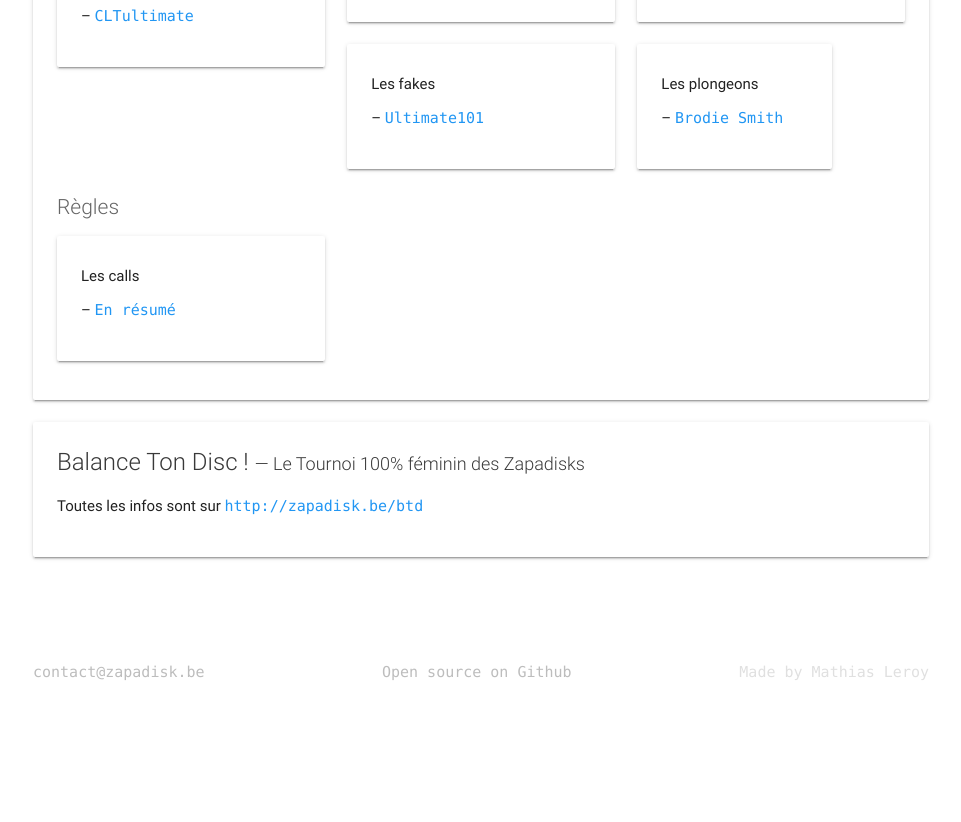
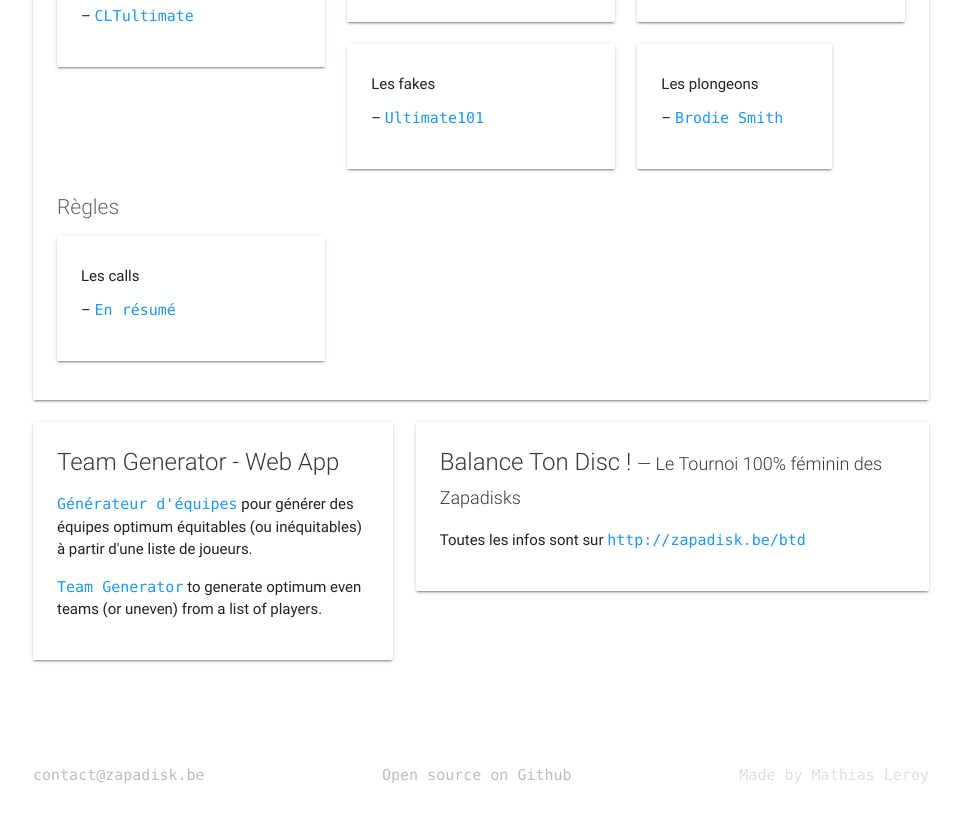
Before and after one commit to mathiasleroy/zapadisk.be, a Jekyll site: the page built from index.html, in a window 1280 px wide and 900 px high, scrolled down 2681 px. Shown: the top 822 px of the window, without its empty margins (159-1120 px from the left). Built offline with Jekyll 4.4.1, drawn with Linux system fonts in a browser that asks for light colours; before the commit the page ends 3478 px from its top, so only the background shows below that.

Commit message:
team generator link

```diff
--- a/docs/sitemap.xml
+++ b/docs/sitemap.xml
@@ -1 +1 @@
-<?xml version="1.0" encoding="UTF-8"?> <urlset xmlns="http://www.sitemaps.org/schemas/sitemap/0.9" xmlns:xsi="http://www.w3.org/2001/XMLSchema-instance" xsi:schemaLocation="http://www.sitemaps.org/schemas/sitemap/0.9 http://www.sitemaps.org/schemas/sitemap/0.9/sitemap.xsd"> <url> <loc>http://zapadisk.be/</loc> <lastmod>2018-02-09T14:51:03+00:00</lastmod> <priority>1.00</priority> </url> <url> <loc>http://zapadisk.be/btd/</loc> <lastmod>2018-02-09T14:51:03+00:00</lastmod> <priority>0.80</priority> </url> <url> <loc>http://zapadisk.be/team-generator.html</loc> <lastmod>2018-02-09T14:51:03+00:00</lastmod> <priority>0.70</priority> </url> <url> <loc>http://zapadisk.be/index.html</loc> <lastmod>2018-02-09T14:51:03+00:00</lastmod> <priority>0.64</priority> </url> </urlset>
+<?xml version="1.0" encoding="UTF-8"?> <urlset xmlns="http://www.sitemaps.org/schemas/sitemap/0.9" xmlns:xsi="http://www.w3.org/2001/XMLSchema-instance" xsi:schemaLocation="http://www.sitemaps.org/schemas/sitemap/0.9 http://www.sitemaps.org/schemas/sitemap/0.9/sitemap.xsd"> <url> <loc>http://zapadisk.be/</loc> <lastmod>2018-08-06T14:00:00+00:00</lastmod> <priority>1.00</priority> </url> <url> <loc>http://zapadisk.be/btd/</loc> <lastmod>2018-02-09T14:51:03+00:00</lastmod> <priority>0.80</priority> </url> <url> <loc>http://zapadisk.be/team-generator.html</loc> <lastmod>2018-02-09T14:51:03+00:00</lastmod> <priority>0.80</priority> </url> <url> <loc>http://zapadisk.be/index.html</loc> <lastmod>2018-08-06T14:00:00+00:00</lastmod> <priority>0.7</priority> </url> </urlset>
--- a/index.html
+++ b/index.html
@@ -500,7 +500,23 @@ custom_js:
 				</div>
 			</div> <!-- / apprendre -->
 
-			<div class="col s12 l12">
+			<div class="col s12 l5">
+				<div class="card">
+					<div class="card-content">
+						<span class="card-title">
+							Team Generator - Web App
+						</span>
+						<p class="monospace-fon">
+							<a href="team-generator.html">Générateur d'équipes</a> pour générer des équipes optimum équitables (ou inéquitables) à partir d'une liste de joueurs.
+						</p>
+						<p class="monospace-fon">
+							<a href="team-generator.html">Team Generator</a> to generate optimum even teams (or uneven) from a list of players.
+						</p>
+					</div>
+				</div>
+			</div>
+
+			<div class="col s12 l7">
 				<div class="card">
 					<div class="card-content">
 						<span class="card-title">
--- a/team-generator.html
+++ b/team-generator.html
@@ -120,7 +120,7 @@ permalink: team-generator
 				<!--</div>-->
 				<!--<div class="col s5">-->
 					<p>
-						<a class="waves-effect waves-light btn blue-grey" onclick="fillRandom()">Generate Random Players</a>
+						<a class="waves-effect waves-light btn blue-grey" onclick="fillRandom()">Generate Random Players to Test</a>
 						<!--<a class="waves-effect waves-light btn blue-grey" onclick="fillBuoc()">BUOC</a>-->
 					</p>
 
```
Also changed, not shown: docs/index.html (+1 -1 lines), docs/team-generator.html (+1 -1 lines), sitemap.xml (+4 -4 lines).
